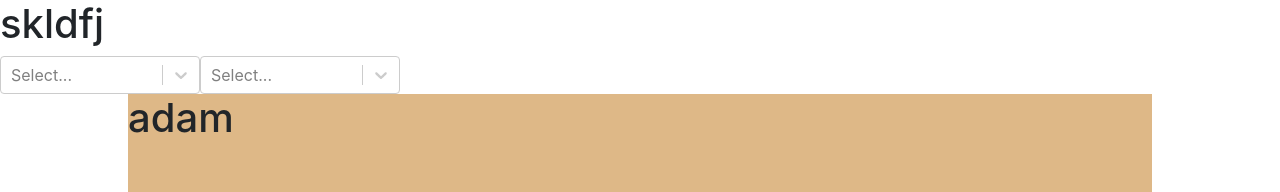
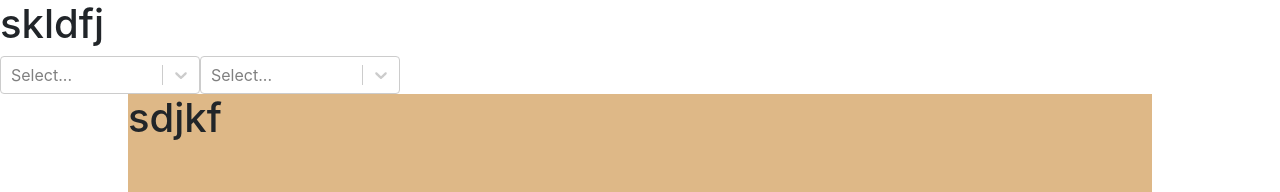
Before and after one commit to pezdel/123, a React (Create React App) app: page / in a window 1280 px wide. Shown: the top 192 px of the page. Built offline with nearby package versions, Linux system fonts and the light colour scheme.

Commit message:
tempalte

```diff
--- a/package.json
+++ b/package.json
@@ -20,6 +20,7 @@
     "test": "react-scripts test",
     "eject": "react-scripts eject"
   },
+  "proxy": "http://127.0.0.1:5000/",
   "eslintConfig": {
     "extends": [
       "react-app",
--- a/src/ts/chart.tsx
+++ /dev/null
@@ -1,11 +0,0 @@
-import React from 'react'
-//import { data } from './...'
-
-
-export function Chart() {
-      return (
-            <div className="Chart">
-                  <h1>adam</h1>
-            </div>
-      )
-}
--- /dev/null
+++ b/src/ts/chartComponets/chart.tsx
@@ -0,0 +1,16 @@
+import React from 'react'
+import { test, ScaledData } from './scaledData'
+
+
+
+//scroll should updated ref of FD
+
+export function Chart() {
+      console.log("sdfsdf")
+      return (
+            <div className="Chart">
+                  <h1>sdjkf</h1>
+                 { test()}
+            </div>
+      )
+}
--- /dev/null
+++ b/src/ts/chartComponets/scaledData.tsx
@@ -0,0 +1,16 @@
+import React from 'react'
+
+export function test(){
+      console.log("adam")
+}
+
+export function ScaledData() {
+
+      return (
+            <div>
+                  <h1>
+                        asdasd
+                  </h1>
+            </div>
+      )
+}
--- a/src/ts/dashboardChart.tsx
+++ b/src/ts/dashboardChart.tsx
@@ -1,6 +1,6 @@
 import React from "react";
 import { Dropdown } from './dropdown'
-import { Chart } from './chart'
+import { Chart } from './chartComponets/chart'
 
 export default function DashboardChart() {
   return (
```
Also changed, not shown: src/ts/chartComponets/draw.tsx (added, +12 -0 lines), src/ts/chartComponets/getData.tsx (added, +13 -0 lines), src/ts/chartComponets/scroll.tsx (added, +12 -0 lines), 1 other file (tests, documents, lock files or other folders).
